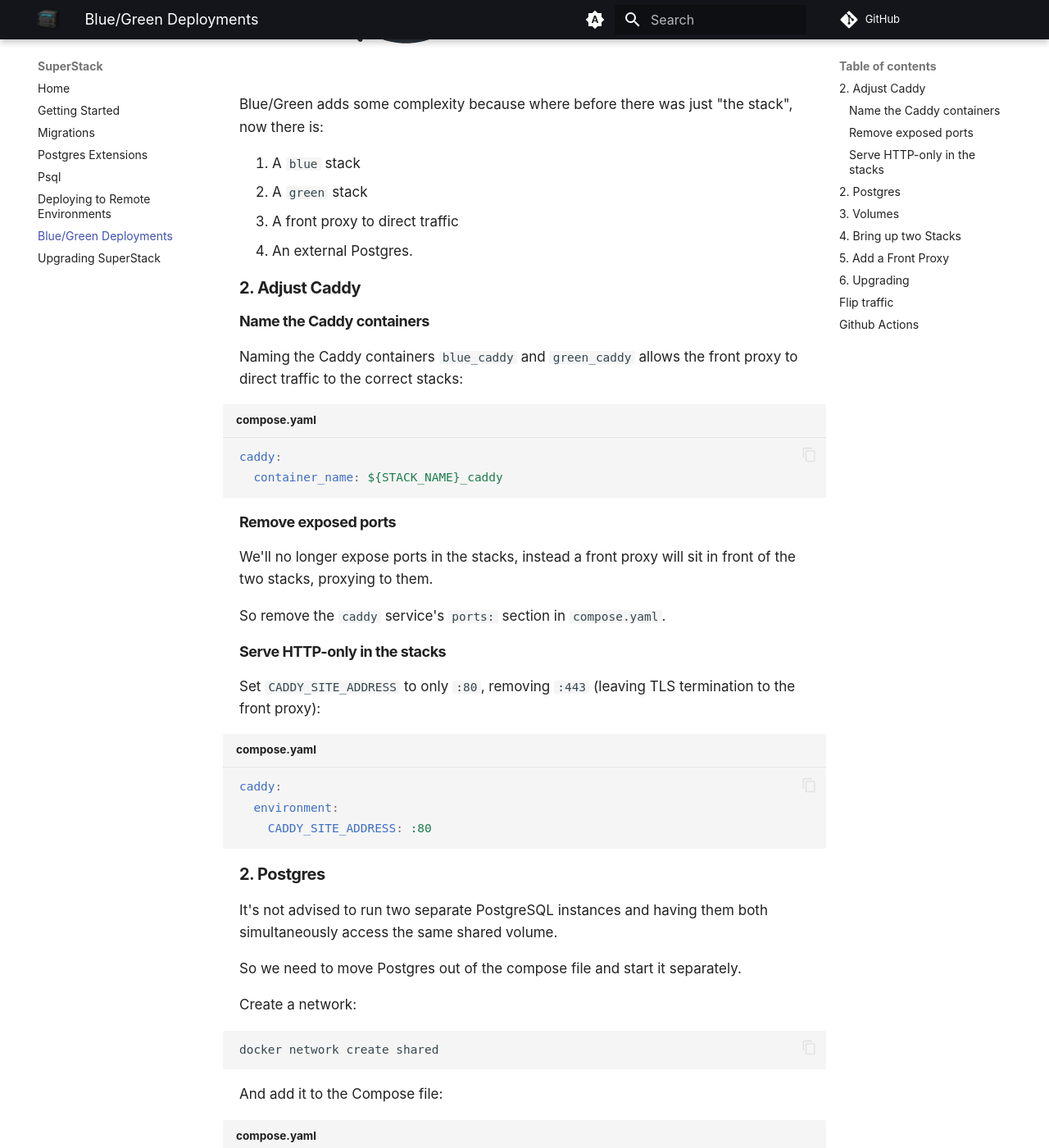
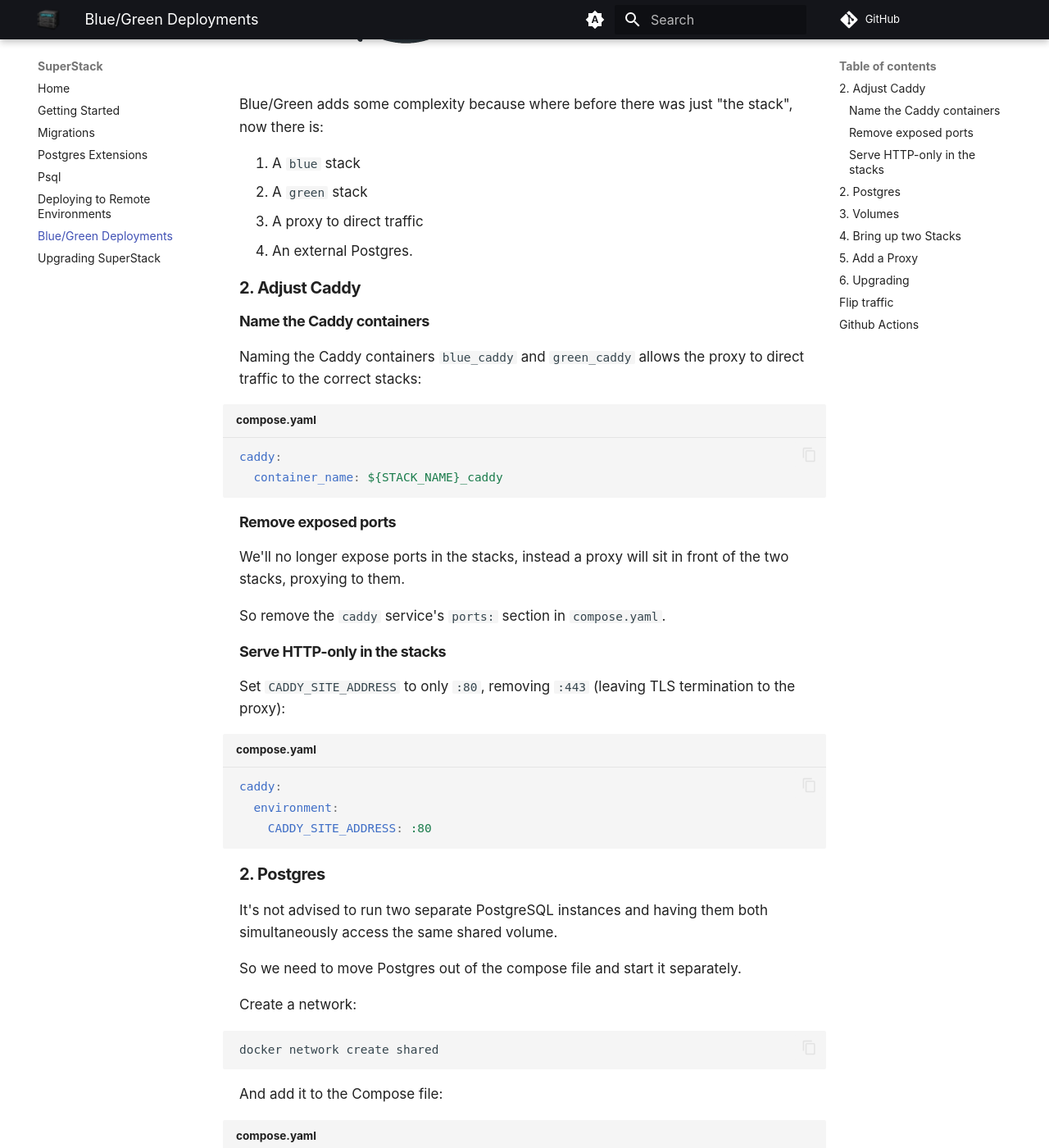
Before and after one commit to explodinglabs/superstack.docs, an MkDocs documentation site: the page built from docs/bluegreen.md, in a window 1280 px wide and 1400 px high, scrolled down 565 px. Shown: the whole window at 82% size. Built offline with MkDocs 1.6.1 and Material for MkDocs 9.7.7, drawn with Linux system fonts in a browser that asks for light colours; comment, search, counter and statistics services are not loaded; some of the changed text lies outside the part shown.

Commit message:
Update bluegreen.md

````diff
--- a/docs/bluegreen.md
+++ b/docs/bluegreen.md
@@ -9,14 +9,14 @@ stack", now there is:
 
 1. A `blue` stack
 2. A `green` stack
-3. A front proxy to direct traffic
+3. A proxy to direct traffic
 4. An external Postgres.
 
 ## 2. Adjust Caddy
 
 ### Name the Caddy containers
 
-Naming the Caddy containers `blue_caddy` and `green_caddy` allows the front
+Naming the Caddy containers `blue_caddy` and `green_caddy` allows the
 proxy to direct traffic to the correct stacks:
 
 ```yaml title="compose.yaml"
@@ -26,7 +26,7 @@ caddy:
 
 ### Remove exposed ports
 
-We'll no longer expose ports in the stacks, instead a front proxy will sit in
+We'll no longer expose ports in the stacks, instead a proxy will sit in
 front of the two stacks, proxying to them.
 
 So remove the `caddy` service's `ports:` section in `compose.yaml`.
@@ -34,7 +34,7 @@ So remove the `caddy` service's `ports:` section in `compose.yaml`.
 ### Serve HTTP-only in the stacks
 
 Set `CADDY_SITE_ADDRESS` to only `:80`, removing `:443` (leaving TLS
-termination to the front proxy):
+termination to the proxy):
 
 ```yaml title="compose.yaml"
 caddy:
@@ -109,9 +109,9 @@ STACK_NAME=green docker compose up -d
 Docker will use the directory name `green` as the project name, creating
 different containers, volumes and networks than the `blue` stack.
 
-## 5. Add a Front Proxy
+## 5. Add a Proxy
 
-The _front proxy_ is a single container that binds ports `80` and `443` on the
+The proxy is a single container that binds ports `80` and `443` on the
 server and routes requests into either the Blue or Green stack.
 
 On the server, create a simple `Caddyfile`:
@@ -156,7 +156,7 @@ api.myapp.com {
 }
 ```
 
-Reload the front proxy's config:
+Reload the proxy's config:
 
 ```sh
 docker exec front-proxy caddy reload
````
